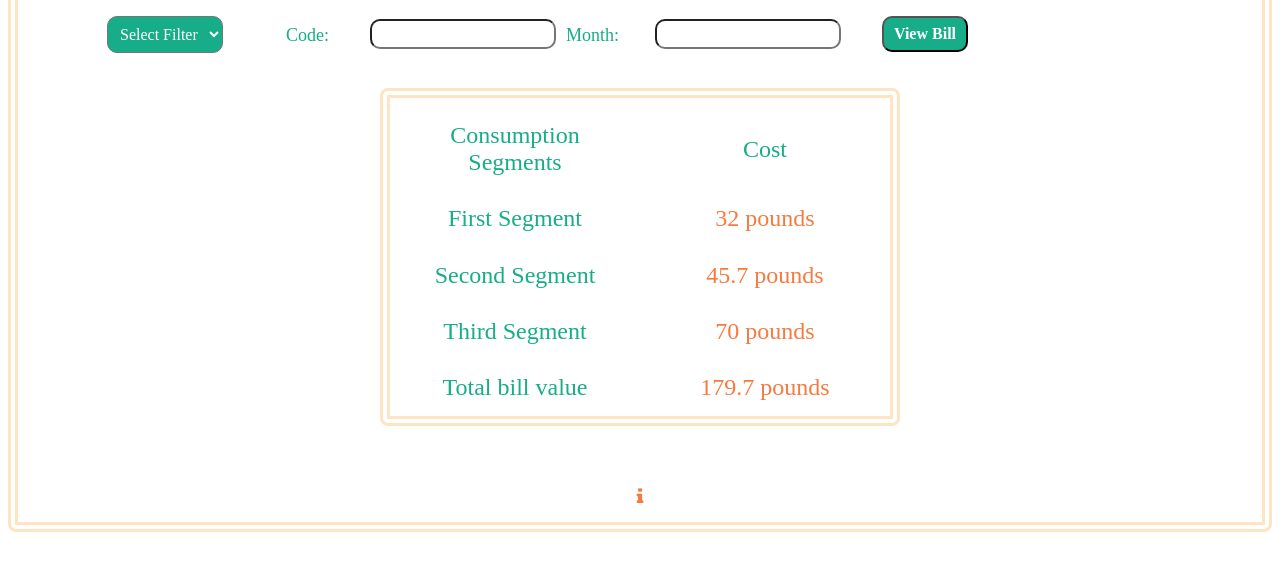
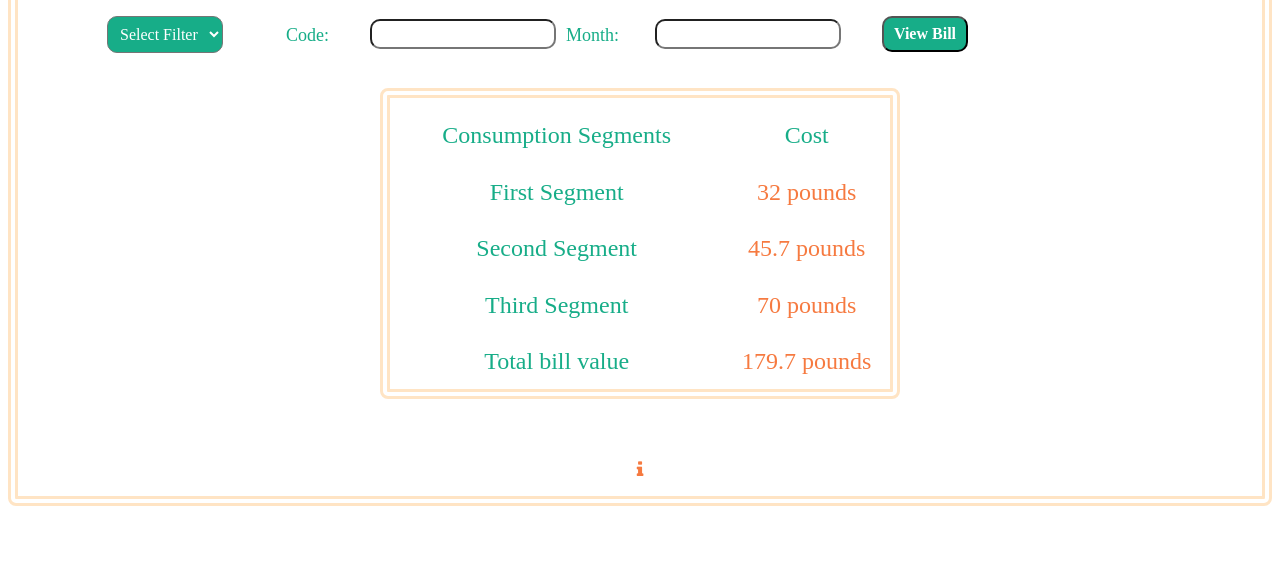
Before and after one commit to NahlaMoohamed/SmartMeters, a plain HTML site: page issueBill.html in a window 1280 px wide. Shown: the part 129-700 px from the top of the page. Drawn offline with nearby package versions, Linux system fonts and the light colour scheme.

Commit message:
bill update

```diff
--- a/issueBill.html
+++ b/issueBill.html
@@ -68,42 +68,42 @@
 	</div>
 	<div class="container center-block text-center margin-top bill">
 			<div class="row vertical-align">
-				<div class="col-md-6">
+				<div class="col-md-8">
 					<h3 class="color1">Consumption Segments</h3>
 				</div>
-				<div class="col-md-6">
+				<div class="col-md-4">
 					<h3 class="color1">Cost</h3>
 				</div>
 			</div>
 			<div class="row vertical-align">
-				<div class="col-md-6">
+				<div class="col-md-8">
 					<h3 class="color1">First Segment</h3>
 				</div>
-				<div class="col-md-6">
+				<div class="col-md-4">
 					<h3 class="color2">32 pounds</h3>
 				</div>
 			</div>
 			<div class="row vertical-align">
-				<div class="col-md-6">
+				<div class="col-md-8">
 					<h3 class="color1">Second Segment</h3>
 				</div>
-				<div class="col-md-6">
+				<div class="col-md-4">
 					<h3 class="color2">45.7 pounds</h3>
 				</div>
 			</div>
 			<div class="row vertical-align">
-				<div class="col-md-6">
+				<div class="col-md-8">
 					<h3 class="color1">Third Segment</h3>
 				</div>
-				<div class="col-md-6">
+				<div class="col-md-4">
 					<h3 class="color2">70 pounds</h3>
 				</div>
 			</div>
 			<div class="row vertical-align">
-				<div class="col-md-6">
+				<div class="col-md-8">
 					<h3 class="color1">Total bill value</h3>
 				</div>
-				<div class="col-md-6">
+				<div class="col-md-4">
 					<h3 class="color2">179.7 pounds</h3>
 				</div>
 			</div>
```
